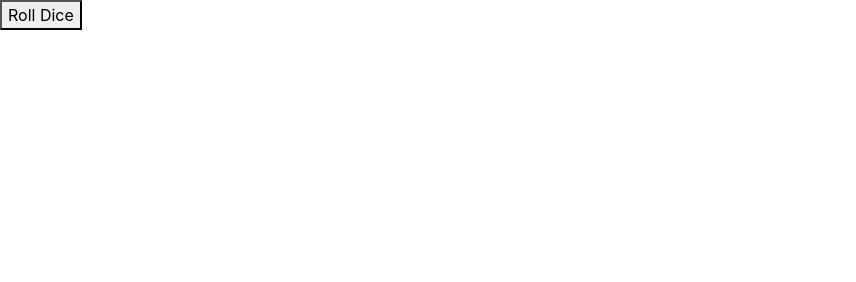
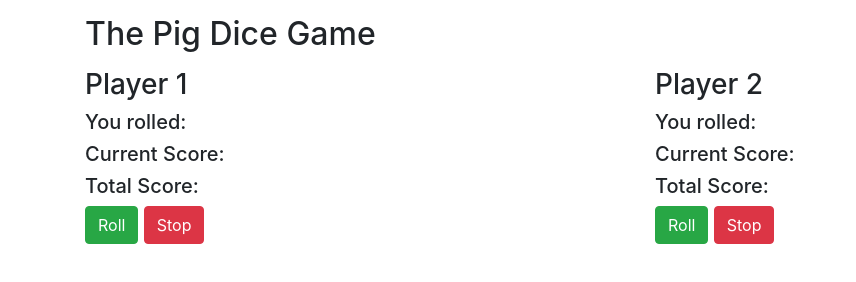
Before and after one commit to Cbapt30/pig-dice, a plain HTML site: page index.html in a window 1280 px wide. Shown: the whole page, without its empty margins (0-856 px from the left). Drawn offline with nearby package versions, Linux system fonts and the light colour scheme.

Commit message:
Add buttons and scores.

```diff
--- a/css/styles.css
+++ b/css/styles.css
@@ -0,0 +1,4 @@
+h2 {
+  margin-top: 15px;
+  margin-bottom: 15px;
+}
--- a/index.html
+++ b/index.html
@@ -11,7 +11,27 @@
      <script src="js/scripts.js"></script>
    </head>
   <body>
-  <button>Roll Dice</button>
+    <div class="container">
+      <h2>The Pig Dice Game</h2>
+      <div class="row">
+        <div class="col-md-6" id="player1">
+          <h3>Player 1</h3>
+          <h5>You rolled:<h5>
+          <h5>Current Score:<h5>
+          <h5>Total Score:<h5>
+          <button class="btn btn-success btn-inline btn-roll" id="player1-roll">Roll</button>
+          <button class="btn btn-danger btn-inline btn-roll" id="player1-stop">Stop</button>
+        </div>
+        <div class="col-md-6" id="player2">
+          <h3>Player 2</h3>
+          <h5>You rolled:<h5>
+          <h5>Current Score:<h5>
+          <h5>Total Score:<h5>
+          <button class="btn btn-success btn-inline btn-roll" id="player1-roll">Roll</button>
+          <button class="btn btn-danger btn-inline btn-roll" id="player2-stop">Stop</button>
+
+        </div>
+    </div>
   </body>
 </html>
 
@@ -24,6 +44,6 @@ https://www.youtube.com/watch?v=t3aUHw9jCDw
 * Jonas Schmedtmann's js udemy course
 
 * LONG walk through of the dice game:
-https://www.youtube.com/watch?v=UUg0dxO2XAM
+https://www.youtube.com/watch?v=GXhqAacQu28&list=PLsjmv9aDmNDBDWIgGMr_kUzPdXaDH3B1m&index=4
 
 -->
--- a/js/scripts.js
+++ b/js/scripts.js
@@ -4,7 +4,7 @@ iRandomNumber = Math.ceil(Math.random() * 6);
 // var iRollDice;
 // iRollDice =
 
-
+var
 
 //User Interface Logic -------------
 $(document).ready(function(){
```
